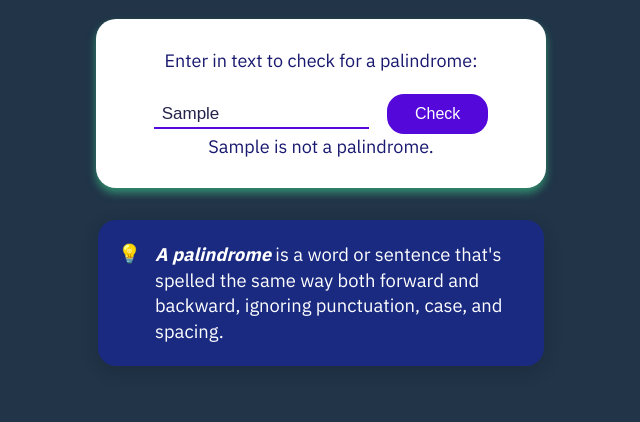
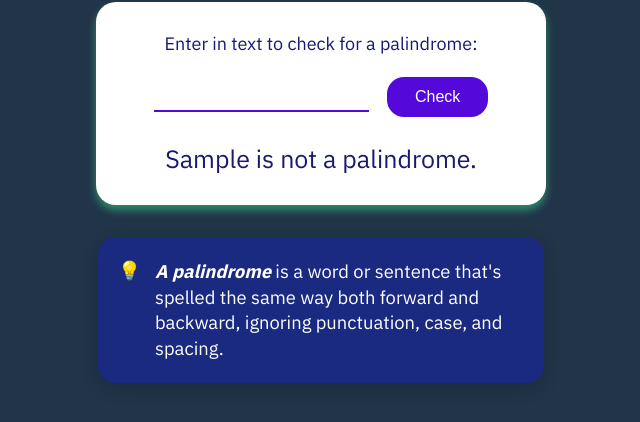
Before and after one commit to spicychickin/palindrome-checker, a plain HTML site: page index.html in a window 1280 px wide. Both pictures are taken after typing "Sample" into the empty fields and a click on the button "Check". Shown: the part 378-800 px from the top of the page, without its empty margins (319-959 px from the left). Drawn offline with Linux system fonts and the light colour scheme.

Commit message:
finishing palindrome logic

```diff
--- a/index.html
+++ b/index.html
@@ -19,7 +19,7 @@
             <label for="text-input">Enter in text to check for a palindrome:</label>
             <input type="text" id="text-input" autocomplete="off">
             <button id="check-btn" type="submit">Check</button>
-            <div id="result"></div>
+            <div id="result" class="palindrome-result"></div>
         </form>
     </div>
 
--- a/script.js
+++ b/script.js
@@ -19,5 +19,7 @@ document.getElementById('check-btn').addEventListener('click', function(e) {
         result.textContent = `${inputText} is not a palindrome.`;
     }
 
+    document.getElementById('text-input').value = "";
+
 
 });
--- a/styles.css
+++ b/styles.css
@@ -119,3 +119,8 @@ input[type="text"] {
     margin-top: 2px;
     line-height: 1;
 }
+
+.palindrome-result {
+    margin-top: 25px;
+    font-size: 25px;
+}
```
